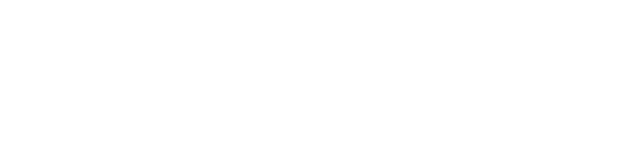
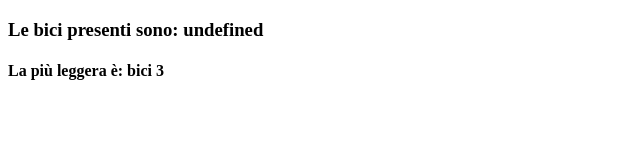
Before and after one commit to LuigiCasale95/js-snack-es6, a plain HTML site: page es.1/index.html in a window 1280 px wide. Shown: the whole page, without its empty margins (0-640 px from the left). Drawn offline with Linux system fonts and the light colour scheme.

Commit message:
completamento primo esercizio

```diff
--- a/es.1/index.html
+++ b/es.1/index.html
@@ -10,6 +10,9 @@
 </head>
 <body>
 
+    <h3 class="biciclette">Le bici presenti sono: </h3>
+    <h4 class="piuLeggera">La più leggera è: </h4>
+
 
     <script src="script1.js"></script>
 </body>
--- a/es.1/script1.js
+++ b/es.1/script1.js
@@ -2,3 +2,36 @@
 Creare un array di oggetti:
 Ogni oggetto descriverà una bici da corsa con le seguenti proprietà: nome e peso.
 Stampare a schermo la bici con peso minore. */
+
+/* Selezione variabili collegamento css*/
+const titolo = document.querySelector(".biciclette")
+const piuLeggera = document.querySelector(".piuLeggera")
+
+/* Creaziione array di oggetti */
+const biciclette = [
+
+    {nome : "bici 1", peso : 20 },
+    {nome : "bici 2", peso : 14 },
+    {nome : "bici 3", peso : 10 },
+    {nome : "bici 4", peso : 21 },
+    {nome : "bici 5", peso : 15 },
+    {nome : "bici 6", peso : 11 },
+    {nome : "bici 7", peso : 12 },
+    {nome : "bici 8", peso : 18 },
+
+];
+
+let biciPiuLeggera = biciclette[0];
+
+
+for (let i = 1; i < biciclette.length; i++) {
+     if (biciclette[i].peso < biciPiuLeggera.peso) { /* confronta ogni peso con la prima se è inferiore prende il valore di bici più leggera*/
+    // Aggiorna l'bici più leggera
+    biciPiuLeggera = biciclette[i]
+  }
+}
+
+console.log(biciPiuLeggera);
+
+titolo.append(biciclette["nome"]);
+piuLeggera.append(biciPiuLeggera.nome)
```
